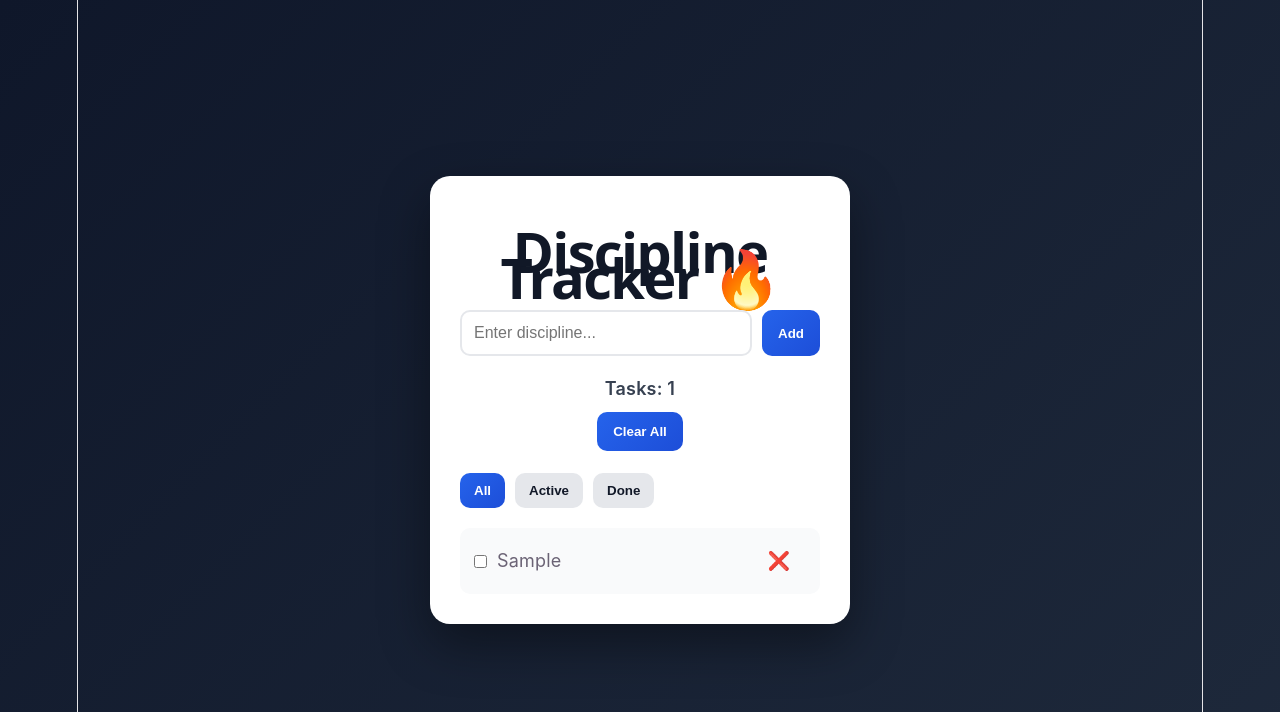
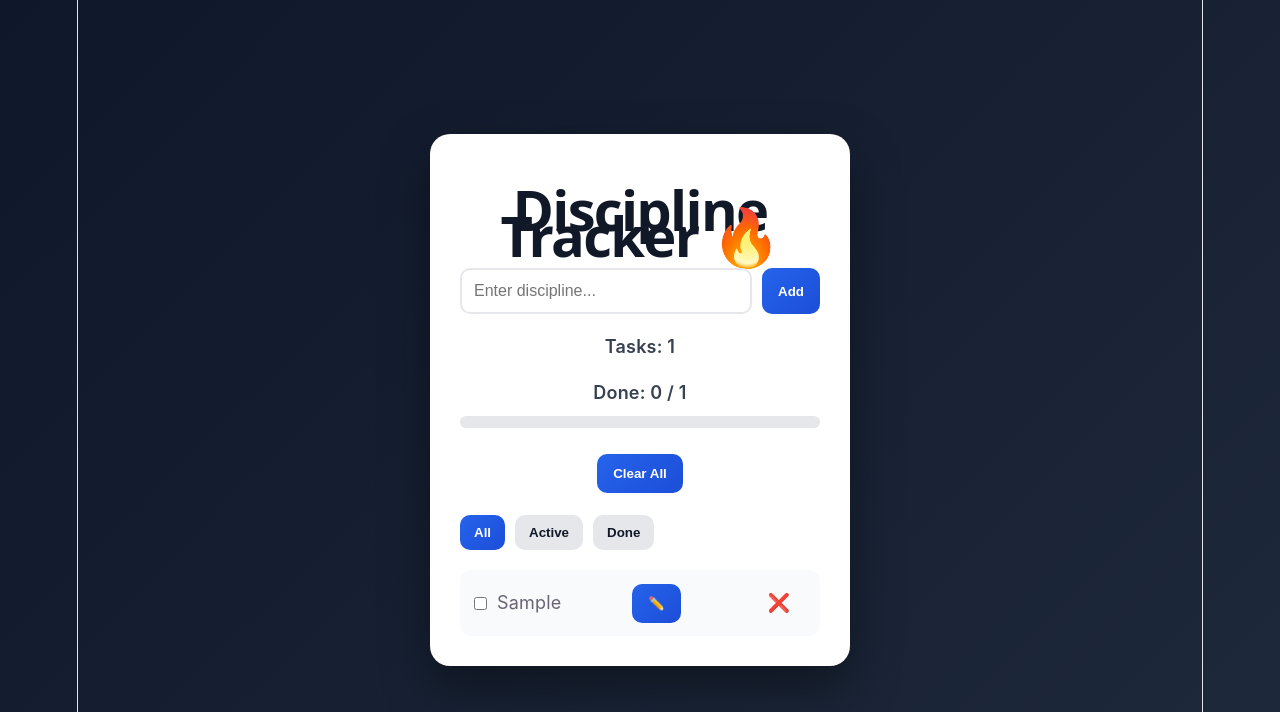
Before and after one commit to evolflow/js-journey-part-2, a React (Vite) app: page / in a window 1280 px wide. Both pictures are taken after typing "Sample" into the empty fields and a click on the button "Add". Shown: the top 712 px of the page. Built offline with nearby package versions, Linux system fonts and the light colour scheme.

Commit message:
Coding Session 27 - edit task and progress bar

```diff
--- a/src/App.css
+++ b/src/App.css
@@ -162,3 +162,20 @@ button:active {
   background: linear-gradient(135deg, #2563eb, #1d4ed8);
   color: white;
 }
+
+.progress-bar {
+  width: 100%;
+  height: 12px;
+  background: #e5e7eb;
+  border-radius: 999px;
+  overflow: hidden;
+  margin-top: 10px;
+  margin-bottom: 16px;
+}
+
+.progress-fill {
+  height: 100%;
+  background: linear-gradient(135deg, #22c55e, #16a34a);
+  border-radius: 999px;
+  transition: width 0.3s ease;
+}
--- a/src/App.jsx
+++ b/src/App.jsx
@@ -21,6 +21,10 @@ function App() {
     return true;
   });
 
+  const doneCount = tasks.filter((task) => task.done).length;
+  const progressPercent =
+    tasks.length === 0 ? 0 : (doneCount / tasks.length) * 100;
+
   return (
     <div className="app">
       <div className="tracker-card">
@@ -29,6 +33,16 @@ function App() {
         <DisciplineForm tasks={tasks} setTasks={setTasks} />
 
         <p className="task-count">Tasks: {tasks.length}</p>
+        <p className="task-count">
+          Done: {doneCount} / {tasks.length}
+        </p>
+
+        <div className="progress-bar">
+          <div
+            className="progress-fill"
+            style={{ width: `${progressPercent}%` }}
+          ></div>
+        </div>
 
         <button
           onClick={() => setTasks([])}
@@ -36,6 +50,17 @@ function App() {
         >
           Clear All
         </button>
+
+        {tasks.some((task) => task.done) && (
+          <button
+            onClick={() => {
+              const newTasks = tasks.filter((task) => !task.done);
+              setTasks(newTasks);
+            }}
+          >
+            Clear Completed
+          </button>
+        )}
 
         <div className="filter-buttons">
           <button
--- a/src/components/DisciplineList.jsx
+++ b/src/components/DisciplineList.jsx
@@ -1,4 +1,8 @@
+import { useState } from "react";
+
 function DisciplineList({ tasks, setTasks }) {
+  const [editingIndex, setEditingIndex] = useState(null);
+  const [editText, setEditText] = useState("");
   return (
     <div style={{ marginTop: "20px" }}>
       {tasks.map((task, index) => (
@@ -14,11 +18,40 @@ function DisciplineList({ tasks, setTasks }) {
                 setTasks(newTasks);
               }}
             />
+            {editingIndex === index ? (
+              <input
+                value={editText}
+                onChange={(e) => setEditText(e.target.value)}
+              />
+            ) : (
+              <span className={`task-text ${task.done ? "done" : ""}`}>
+                {task.text}
+              </span>
+            )}
+          </div>
 
-            <span className={`task-text ${task.done ? "done" : ""}`}>
-              {task.text}
-            </span>
-          </div>
+          <button
+            onClick={() => {
+              setEditingIndex(index);
+              setEditText(task.text);
+            }}
+          >
+            ✏️
+          </button>
+
+          {editingIndex === index && (
+            <button
+              onClick={() => {
+                const newTasks = tasks.map((item, i) =>
+                  i === index ? { ...item, text: editText } : item,
+                );
+                setTasks(newTasks);
+                setEditingIndex(null);
+              }}
+            >
+              💾
+            </button>
+          )}
 
           <button
             className="delete-btn"
```
Also changed, not shown: 1 other file (tests, documents, lock files or other folders).
